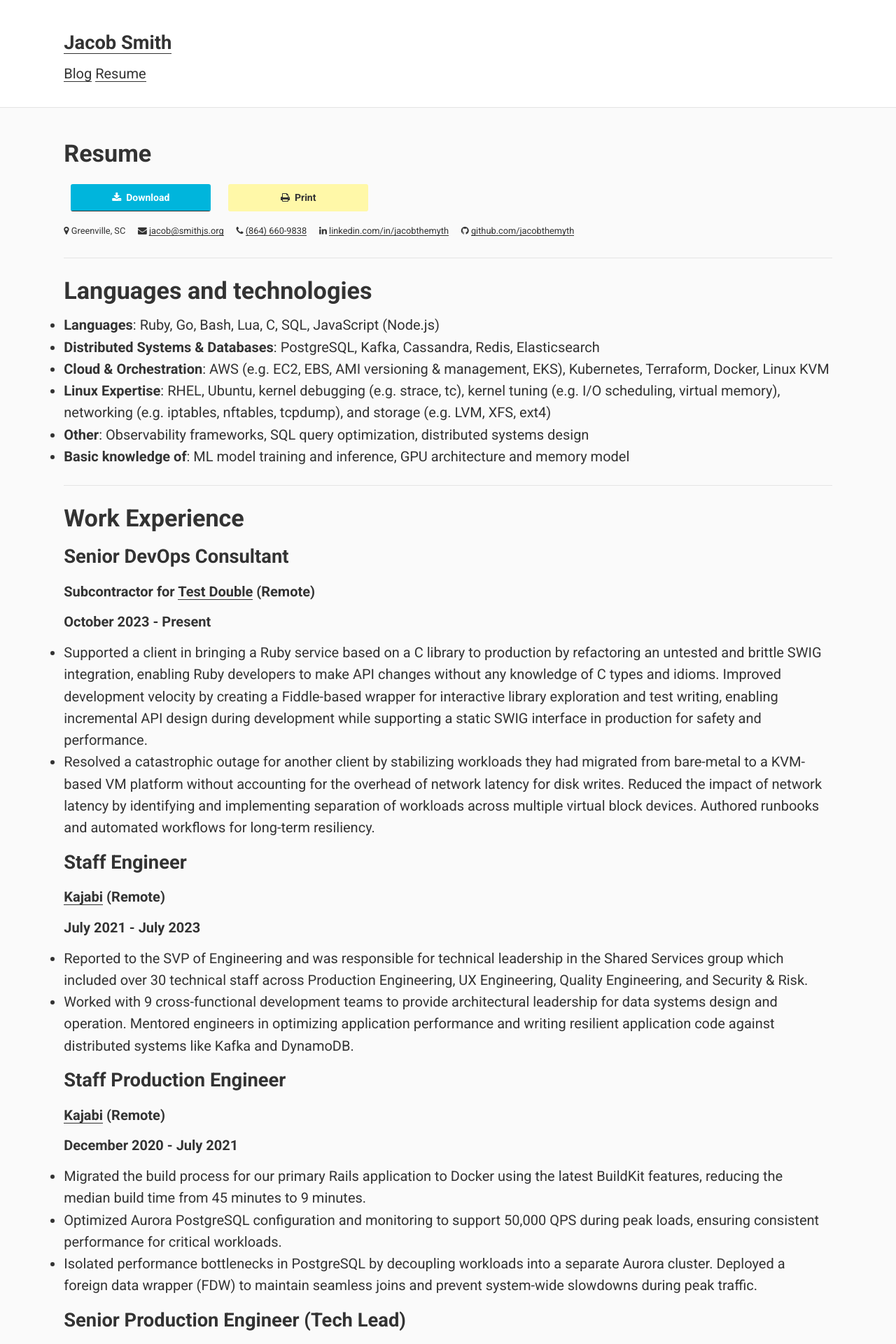
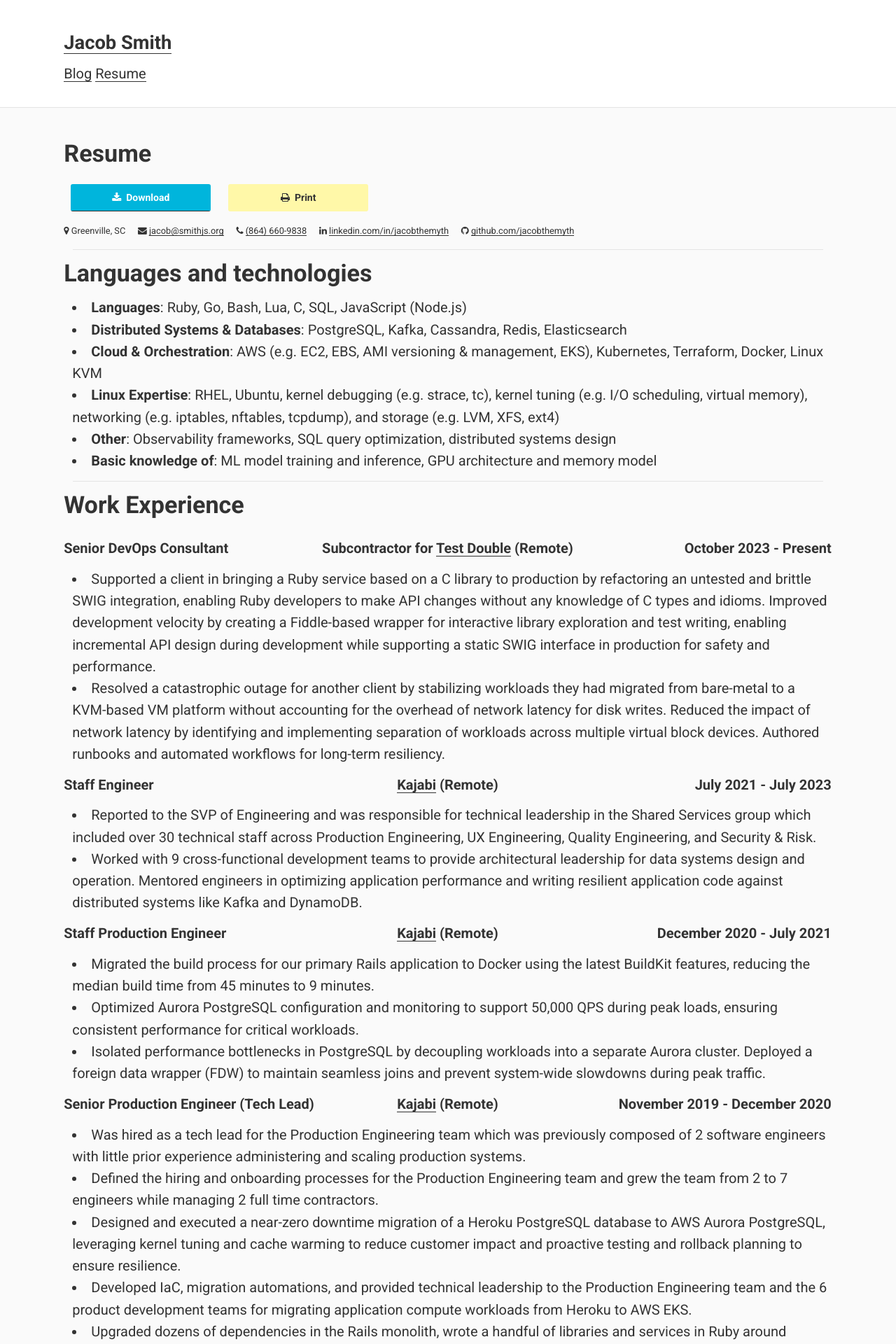
Before and after one commit to jacobthemyth/jacobthemyth.github.io, a Jekyll site: the page built from resume.md, in a window 1280 px wide. Shown: the top 1920 px of the page at 70% size. Built offline with Jekyll 4.4.1, drawn with Linux system fonts in a browser that asks for light colours; nearby versions of some CDN libraries; library files that are not in the unit come from our copies; our own code applies the rules of GitHub Pages for plain Markdown files.

Commit message:
Update resume

```diff
--- a/_sass/_print.scss
+++ b/_sass/_print.scss
@@ -1,15 +1,11 @@
 @media print  {
-  @page {
-    margin: 0.25in;
-  }
-
   [role="main"] {
     margin: 0;
   }
 
-  .break-after-page {
-    break-after-page: page;
-    page-break-after: always;
+  .new-page {
+    break-before: page;
+    margin-bottom: 0.25in;
   }
 
   header,
--- a/_sass/pages/_resume.scss
+++ b/_sass/pages/_resume.scss
@@ -28,16 +28,50 @@
 
   }
 
+  .inline-left {
+    width: 33%;
+    display: inline-block;
+    text-align: left;
+  }
+
+  .inline-center {
+    width: 33%;
+    display: inline-block;
+    text-align: center;
+  }
+
+  .inline-right {
+    width: 33%;
+    display: inline-block;
+    text-align: right;
+  }
+
+  .resume__content li {
+    list-style: inside;
+    margin-left: 12px;
+  }
+
+  hr {
+    margin: $small-spacing;
+  }
+
+  // h1 {
+  //   font-size: 24px;
+  // }
+  //
+  // h2 {
+  //   font-size: 14px;
+  // }
+  //
+  // h3 {
+  //   font-size: 12px;
+  // }
+
   @media print {
     font-size: 11px;
 
     li {
       font-size: 11px;
-    }
-
-    .resume__content li {
-      list-style: inside;
-      margin-left: 12px;
     }
 
     h1 {
@@ -52,28 +86,6 @@
       font-size: 12px;
     }
 
-    .inline-left {
-      width: 33%;
-      display: inline-block;
-      text-align: left;
-    }
-
-    .inline-center {
-      width: 33%;
-      display: inline-block;
-      text-align: center;
-    }
-
-    .inline-right {
-      width: 33%;
-      display: inline-block;
-      text-align: right;
-    }
-
-    hr {
-      margin: $small-spacing;
-    }
-
     p {
       margin: 0 0 ($small-spacing / 2);
     }
--- a/resume.md
+++ b/resume.md
@@ -17,7 +17,7 @@
 
 ## Work Experience
 
-### Senior DevOps Consultant
+#### Senior DevOps Consultant
 {: .inline-left}
 #### Subcontractor for [Test Double](https://testdouble.com)&nbsp;(Remote)
 {: .inline-center}
@@ -27,7 +27,7 @@
 - Supported a client in bringing a Ruby service based on a C library to production by refactoring an untested and brittle SWIG integration, enabling Ruby developers to make API changes without any knowledge of C types and idioms. Improved development velocity by creating a Fiddle-based wrapper for interactive library exploration and test writing, enabling incremental API design during development while supporting a static SWIG interface in production for safety and performance.
 - Resolved a catastrophic outage for another client by stabilizing workloads they had migrated from bare-metal to a KVM-based VM platform without accounting for the overhead of network latency for disk writes. Reduced the impact of network latency by identifying and implementing separation of workloads across multiple virtual block devices. Authored runbooks and automated workflows for long-term resiliency.
 
-### Staff Engineer
+#### Staff Engineer
 {: .inline-left}
 #### [Kajabi](https://kajabi.com)&nbsp;(Remote)
 {: .inline-center}
@@ -37,7 +37,7 @@
 - Reported to the SVP of Engineering and was responsible for technical leadership in the Shared Services group which included over 30 technical staff across Production Engineering, UX Engineering, Quality Engineering, and Security & Risk.
 - Worked with 9 cross-functional development teams to provide architectural leadership for data systems design and operation. Mentored engineers in optimizing application performance and writing resilient application code against distributed systems like Kafka and DynamoDB.
 
-### Staff Production Engineer
+#### Staff Production Engineer
 {: .inline-left}
 #### [Kajabi](https://kajabi.com)&nbsp;(Remote)
 {: .inline-center}
@@ -48,7 +48,7 @@
 - Optimized Aurora PostgreSQL configuration and monitoring to support 50,000 QPS during peak loads, ensuring consistent performance for critical workloads.
 - Isolated performance bottlenecks in PostgreSQL by decoupling workloads into a separate Aurora cluster. Deployed a foreign data wrapper (FDW) to maintain seamless joins and prevent system-wide slowdowns during peak traffic.
 
-### Senior Production Engineer (Tech Lead)
+#### Senior Production Engineer (Tech Lead)
 {: .inline-left}
 #### [Kajabi](https://kajabi.com)&nbsp;(Remote)
 {: .inline-center}
@@ -61,7 +61,9 @@
 - Developed IaC, migration automations, and provided technical leadership to the Production Engineering team and the 6 product development teams for migrating application compute workloads from Heroku to AWS EKS.
 - Upgraded dozens of dependencies in the Rails monolith, wrote a handful of libraries and services in Ruby around availability, and helped improve the observability of the system both by directly adding instrumentation and by working with the product development teams to add their own instrumentation and monitors.
 
-### Senior Software Consultant
+<div class="new-page"></div>
+
+#### Senior Software Consultant
 {: .inline-left}
 #### Subcontractor for [Test Double](https://testdouble.com)&nbsp;(Remote)
 {: .inline-center}
@@ -72,7 +74,7 @@
 - Diagnosed and fixed several issues in a Go service that ended up reducing the memory usage of ~10k server instances ~250MB each, thereby drastically reducing the overall memory usage across their Kubernetes cluster.
 - Worked on a fork of the Ruby VM in C to prototype the reliability and performance impact of a proposed change to string handling in Ruby.
 
-### Lead Software Engineer
+#### Lead Software Engineer
 {: .inline-left}
 #### [ACS Technologies](https://www.acstechnologies.com)&nbsp;(Greenville, SC)
 {: .inline-center}
@@ -82,7 +84,7 @@
 - Led a team of 3 engineers extracting a service from a monolithic .NET web application on MSSQL to a Go microservice on Couchbase.
 - Supported engineers on other teams in learning Go, especially regarding concurrency and testing, and was a trusted resource for them despite being at the company a short time.
 
-### Software Consultant
+#### Software Consultant
 {: .inline-left}
 #### [Test Double](https://testdouble.com)&nbsp;(Remote)
 {: .inline-center}
@@ -91,7 +93,7 @@
 
 Integrated with client teams to help improve their software delivery process while personally designing and implementing software systems. The highlight of this role for me was working with distributed systems for the first time, in particular Kafka, Cassandra, and microservices in Java and Go.
 
-### Front End Engineering Instructor
+#### Front End Engineering Instructor
 {: .inline-left}
 #### The Iron Yard&nbsp;(Greenville SC)
 {: .inline-center}
@@ -100,7 +102,7 @@
 
 Taught 12-week courses in front end development, focused on JavaScript apps using simple Node.js backends.
 
-### Web Developer
+#### Web Developer
 {: .inline-left}
 #### Freelance
 {: .inline-center}
@@ -113,7 +115,7 @@
 <hr>
 
 ## Education
-### B.Sc. Computer Science
+#### B.Sc. Computer Science
 {: .inline-left}
 #### Franciscan University of Steubenville
 {: .inline-center}
```
Also changed, not shown: 1 other file.
